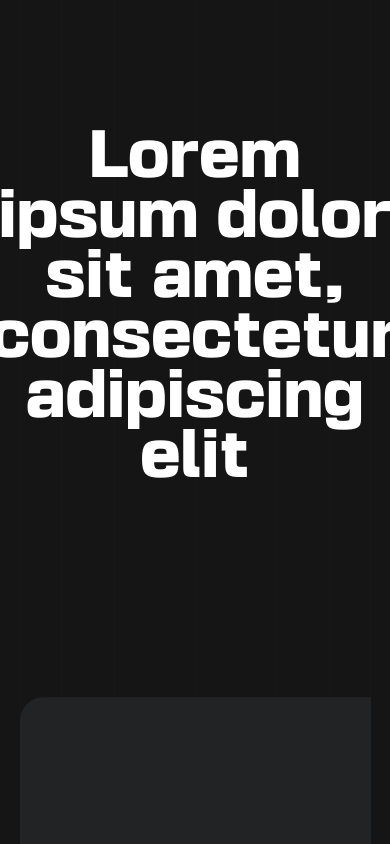
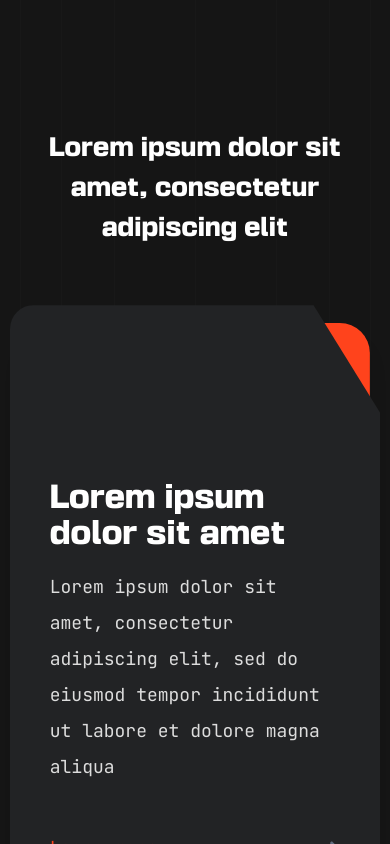
Before and after one commit to horse-link/horse-link-home, a React (Vite) app: page / in a window 390 px wide. Shown: the part 880-1724 px from the top of the page. Built offline with nearby package versions, Linux system fonts and the light colour scheme; what tailwind-heropatterns, wagmi would draw is missing.

Commit message:
fix: info cards mobile

```diff
--- a/src/pages/Home.tsx
+++ b/src/pages/Home.tsx
@@ -52,42 +52,44 @@ const Home: React.FC = () => (
     </section>
 
     {/* info cards section */}
-    <section className="flex w-full flex-col items-center gap-y-48 py-48 text-center">
-      <h2 className="font-basement text-6xl">
+    <section className="flex w-[95vw] flex-col items-center gap-y-10 py-48 text-center lg:w-full lg:gap-y-48">
+      <h2 className="font-basement text-2xl leading-[40px] lg:text-6xl lg:leading-normal">
         Lorem ipsum dolor sit amet, consectetur adipiscing elit
       </h2>
-      <div className="flex w-[90vw] gap-x-12 overflow-x-scroll py-4 scrollbar-thin scrollbar-track-hl-scrollbar-background scrollbar-thumb-hl-home-background-bars scrollbar-track-rounded-full scrollbar-thumb-rounded-full lg:max-w-[90rem]">
-        <div className="w-[28rem] shrink-0 grow-0">
+      <div className="flex w-full flex-col gap-10 py-4 scrollbar-thin scrollbar-track-hl-scrollbar-background scrollbar-thumb-hl-home-background-bars scrollbar-track-rounded-full scrollbar-thumb-rounded-full lg:max-w-[90rem] lg:flex-row lg:gap-12 lg:overflow-x-scroll">
+        <div className="w-full shrink-0 grow-0 lg:w-[28rem]">
           <HomeComponents.FunkyCard
             title="Lorem ipsum dolor sit amet"
             body="Lorem ipsum dolor sit amet, consectetur adipiscing elit, sed do eiusmod tempor incididunt ut labore et dolore magna aliqua"
           />
         </div>
-        <div className="w-[28rem] shrink-0 grow-0">
+        <div className="w-full shrink-0 grow-0 lg:w-[28rem]">
           <HomeComponents.FunkyCard
             title="Lorem ipsum dolor sit amet"
             body="Lorem ipsum dolor sit amet, consectetur adipiscing elit, sed do eiusmod tempor incididunt ut labore et dolore magna aliqua"
           />
         </div>
-        <div className="w-[28rem] shrink-0 grow-0">
+        <div className="w-full shrink-0 grow-0 lg:w-[28rem]">
           <HomeComponents.FunkyCard
             title="Lorem ipsum dolor sit amet"
             body="Lorem ipsum dolor sit amet, consectetur adipiscing elit, sed do eiusmod tempor incididunt ut labore et dolore magna aliqua"
           />
         </div>
-        <div className="w-[28rem] shrink-0 grow-0">
+
+        {/* hidden on mobile */}
+        <div className="hidden w-[28rem] shrink-0 grow-0 lg:block">
           <HomeComponents.FunkyCard
             title="Lorem ipsum dolor sit amet"
             body="Lorem ipsum dolor sit amet, consectetur adipiscing elit, sed do eiusmod tempor incididunt ut labore et dolore magna aliqua"
           />
         </div>
-        <div className="w-[28rem] shrink-0 grow-0">
+        <div className="hidden w-[28rem] shrink-0 grow-0 lg:block">
           <HomeComponents.FunkyCard
             title="Lorem ipsum dolor sit amet"
             body="Lorem ipsum dolor sit amet, consectetur adipiscing elit, sed do eiusmod tempor incididunt ut labore et dolore magna aliqua"
           />
         </div>
-        <div className="w-[28rem] shrink-0 grow-0">
+        <div className="hidden w-[28rem] shrink-0 grow-0 lg:block">
           <HomeComponents.FunkyCard
             title="Lorem ipsum dolor sit amet"
             body="Lorem ipsum dolor sit amet, consectetur adipiscing elit, sed do eiusmod tempor incididunt ut labore et dolore magna aliqua"
```
